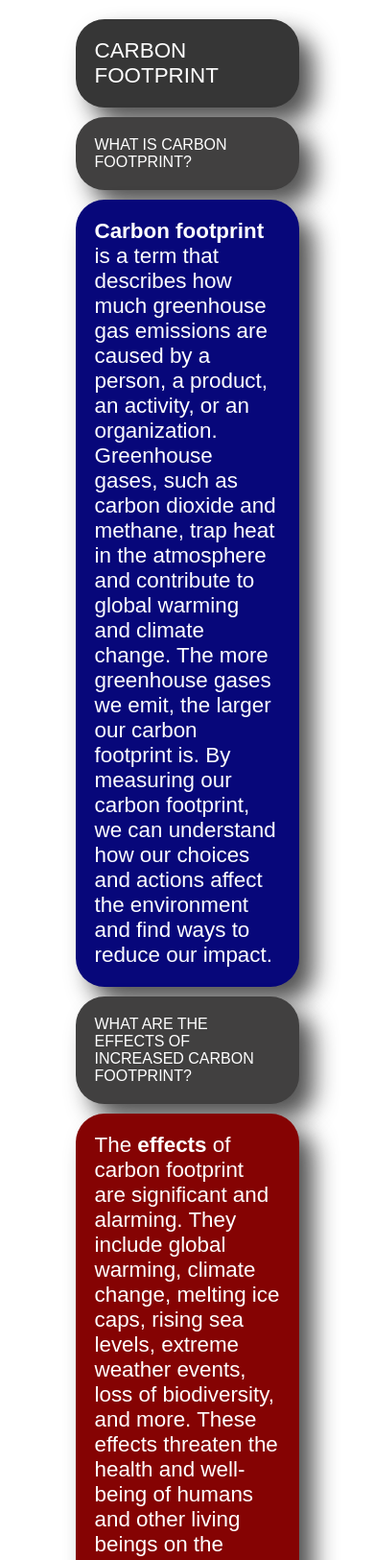
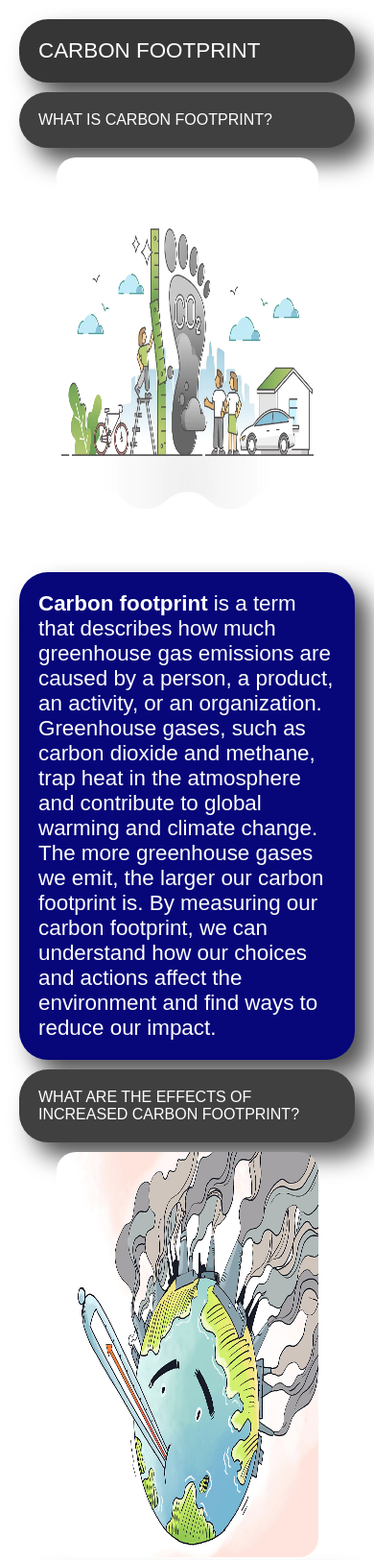
Before and after one commit to SreejithKSGupta/ecocredit, a plain HTML site: page know.html in a window 390 px wide. Shown: the top 1625 px of the page at 96% size. Drawn offline with Linux system fonts and the light colour scheme.

Commit message:
Anjitha know

```diff
--- a/know.css
+++ b/know.css
@@ -44,18 +44,36 @@ body{
     font-size: 140%;
     margin: var(--margin);
     box-shadow: 15px 15px 25px rgba(12, 12, 12, 0.719);
+    overflow: auto;
+    word-wrap: break-word;
+    word-break: keep-all;
 
 
 }
 .knowhead{
     background-color:var(--bgcol);
     margin: var(--margin);
+    color: white;
+    border:var(--bordad);
+    border-radius: 30px;
+    padding: calc(var(--padding)*2);
+    font-size: 140%;
+    margin: var(--margin);
+    box-shadow: 15px 15px 25px rgba(12, 12, 12, 0.719);
 
 }
 .knowsemihead{
     background-color:rgb(65, 64, 64);
     margin: var(--margin);
     font-size: 100%;
+}
+.knowimg{
+    display: flex;
+    flex-direction: column;
+    margin: auto;
+    height:50vh;
+    width:70vw;
+    border-radius: var(--bordad);
 }
 #CarbonFootprint{
     background-color: rgb(7, 7, 122);
@@ -66,3 +84,8 @@ body{
 #carbonFootpriintReduce{
     background-color: rgb(2, 97, 2);
 }
+@media screen and (max-width: 800px){
+    body{
+        width:100vw;
+    }
+}
--- a/know.html
+++ b/know.html
@@ -10,10 +10,10 @@
   <body>
     <div id="know">
       <div class="knowpage">
-        <div class="knowhead knowtext" >CARBON FOOTPRINT</div>
-        <div class="knowhead knowtext knowsemihead">
-            WHAT IS CARBON FOOTPRINT?
-        </div>
+        <div class="knowhead">CARBON FOOTPRINT</div>
+      </div>
+        <div class="knowhead knowsemihead">WHAT IS CARBON FOOTPRINT?</div>
+        <img class="knowimg"src="src/know/carbonFoot1.webp" alt="Carbon Footprint"/>
         <div id="CarbonFootprint" class="knowtext">
           <b>Carbon footprint </b>is a term that describes how much greenhouse
           gas emissions are caused by a person, a product, an activity, or an
@@ -24,9 +24,10 @@
           understand how our choices and actions affect the environment and find
           ways to reduce our impact.
         </div>
-        <div class="knowhead knowtext knowsemihead">
-            WHAT ARE THE EFFECTS OF INCREASED CARBON FOOTPRINT?
+        <div class="knowhead knowsemihead">
+          WHAT ARE THE EFFECTS OF INCREASED CARBON FOOTPRINT?
         </div>
+        <img class="knowimg"src="src/know/carbonFoot2.webp" alt="Carbon Footprint"/>
         <div id="CarbonFootprintEffect" class="knowtext">
           The <b>effects</b> of carbon footprint are significant and alarming.
           They include global warming, climate change, melting ice caps, rising
@@ -36,9 +37,8 @@
           prevent further damage and to protect the environment for future
           generations.
         </div>
-        <div class="knowhead knowtext knowsemihead">
-            HOW TO REDUCE CARBON FOOTPRINT?
-        </div>
+        <div class="knowhead knowsemihead">HOW TO REDUCE CARBON FOOTPRINT?</div>
+        <img class="knowimg"src="src/know/carbonFoot.webp" alt="Carbon Footprint" />
         <div id="carbonFootpriintReduce" class="knowtext">
           - Use public transportation, bike, or walk instead of driving whenever
           possible. This will save you money on gas and <b>reduce</b> your
@@ -57,10 +57,8 @@
           which also produce methane. You can also donate or sell your unwanted
           items instead of throwing them away.
         </div>
-        <div class="knowhead knowtext" >CARBON CREDITS</div>
-        <div class="knowhead knowtext knowsemihead">
-            WHAT IS CARBON FOOTPRINT?
-        </div>
+        <div class="knowhead">CARBON CREDITS</div>
+        <div class="knowhead knowsemihead">WHAT IS CARBON FOOTPRINT?</div>
         <div id="CarbonFootprint" class="knowtext">
           <b>Carbon credits</b> are a way of reducing greenhouse gas emissions
           and fighting climate change. They are certificates that represent the
@@ -71,8 +69,8 @@
           effective tool for promoting sustainable development and protecting
           the environment.
         </div>
-        <div class="knowhead knowtext knowsemihead">
-            WHAT ARE THE POSITIVE EFFECGS OF CARBON CREDITS?
+        <div class="knowhead knowsemihead">
+          WHAT ARE THE POSITIVE EFFECGS OF CARBON CREDITS?
         </div>
         <div id="CarbonFootprintEffect" class="knowtext">
           The <b>effects</b> are they create incentives for clean energy and
@@ -87,9 +85,7 @@
           and private sectors that can be used for environmental protection and
           adaptation measures.
         </div>
-        <div class="knowhead knowtext knowsemihead">
-           HOW TO REDUCE CARBON CREDITS?
-        </div>
+        <div class="knowhead knowsemihead">HOW TO REDUCE CARBON CREDITS?</div>
         <div id="carbonFootpriintReduce" class="knowtext">
           - Use renewable energy sources such as solar, wind, or hydro power.
           These sources do not emit any greenhouse gases and do not require any
```
Also changed, not shown: src/know/carbonFoot.webp (added), src/know/carbonFoot1.webp (added), src/know/carbonFoot2.webp (added).
